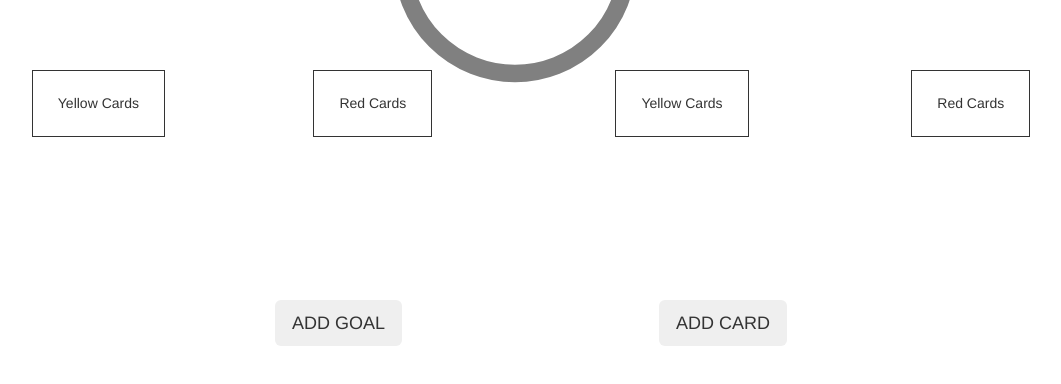
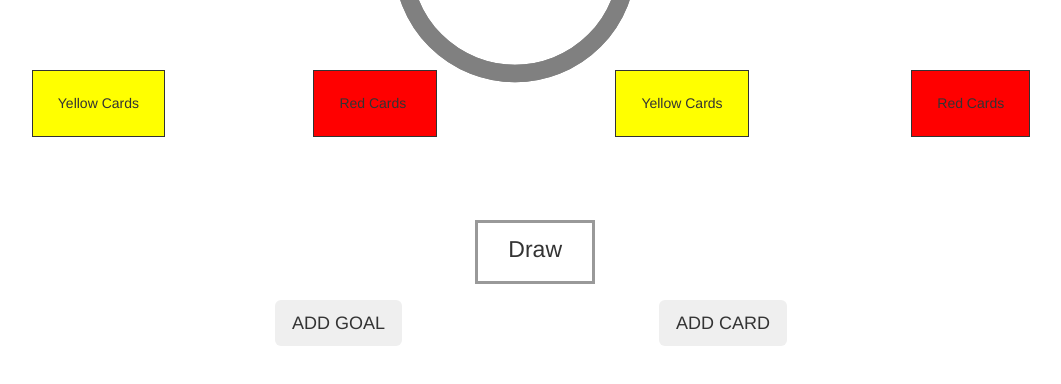
Before and after one commit to mdc5017/ScoreBoard, a website: page index.html in a window 1280 px wide. Shown: the part 340-724 px from the top of the page, without its empty margins (109-1170 px from the left). Drawn offline with nearby package versions, Linux system fonts and the light colour scheme.

Commit message:
end match results

```diff
--- a/index.html
+++ b/index.html
@@ -19,7 +19,7 @@
     <!-- Cards -->
     <div style="clear: both">
         <h5 id="teamAYellow" style="float: left; border-width:1px; border-style:solid; padding: 25px 25px 25px 25px;">  Yellow Cards </h5>
-        <h5 id="teamARed" style="float: right; border-width:1px; border-style:solid; padding: 25px 25px 25px 25px;">  Red Cards  </h5>
+        <h5 id="teamARed" style="float: right; border-width:1px; border-style:solid; padding: 25px 30px 25px 25px;">  Red Cards  </h5>
         <h5 id="teamBYellow" style="float: left; border-width:1px; border-style:solid; padding: 25px 25px 25px 25px;">  Yellow Cards </h5>
         <h5 id="teamBRed" style="float: right; border-width:1px; border-style:solid; padding: 25px 25px 25px 25px;">  Red Cards  </h5>
     </div>
@@ -28,7 +28,6 @@
     <button onclick="openAddCardForm()" id="addCardButton" type="button" class="btn btn-outline-dark btn-lg">ADD CARD</button>
     <!-- Add goal popup form -->
     <div class="form-popup" id="addGoalForm">
-        <!-- <form class="form-container"> -->
 
             <label for="team"><b>Team</b></label>
             <input type="text" id="goalTeamInput" placeholder="Enter Team Name" name="team" required>
@@ -41,7 +40,6 @@
 
             <button class="btn" id="submitGoalButton">Submit</button>
             <button class="btn" id="closeGoalButton">Close</button>
-        <!-- </form> -->
     </div>
     <!-- Add card popup form -->
     <div class="form-popup" id="addCardForm">
@@ -59,7 +57,10 @@
 
             <button class="btn" id="submitCardButton">Submit</button>
             <button class="btn" id="closeCardButton">Close</button>
-        </form>
+    </div>
+    <!-- End match popup form -->
+    <div class="form-popup" id="winnerDisplay">
+            <p id="endOfGameResult"></p>
     </div>
     <!-- Timer -->
     <div class="base-timer" id="timer">
@@ -83,7 +84,10 @@
             <p id="timeLeft"></p>
         </span>
       </div>
-
+    <div id="rectangle1"></div>
+    <div id="rectangle2"></div>
+    <div id="rectangle3"></div>
+    <div id="rectangle4"></div>
     <script src="index.js"></script>
 </body>
 </html>
--- a/style.css
+++ b/style.css
@@ -14,24 +14,28 @@
     position: absolute;
     left: 11%;
     top: 50%;
+    background-color: yellow;
 }
 
 #teamARed{
     position: absolute;
     left: 33%;
     top: 50%;
+    background-color: red;
 }
 
 #teamBYellow{
     position: absolute;
     right: 33%;
     top: 50%;
+    background-color: yellow;
 }
 
 #teamBRed{
     position: absolute;
     right: 11%;
     top: 50%;
+    background-color: red;
 }
 
 #addGoalButton {
@@ -46,6 +50,11 @@
     top: 80%;
 }
 
+#endMatchButton {
+    position: absolute;
+    left: 44%;
+    top: 90%;
+}
 #addGoalForm {
     display: none;
     position: absolute;
@@ -53,7 +62,7 @@
     left: 17%;
     top: 65%;
     border: 3px solid #999999;
-    padding: 20px 20px 20px 20px
+    padding: 20px 20px 20px 20px;
 }
 
 #addCardForm {
@@ -63,7 +72,7 @@
     right: 6%;
     top: 65%;
     border: 3px solid #999999;
-    padding: 20px 20px 20px 20px
+    padding: 20px 20px 20px 20px;
 }
 
 #timer {
@@ -99,20 +108,27 @@
     color: green;
     stroke-width: 7px;
 
-  /* Rounds the line endings to create a seamless circle */
   stroke-linecap: round;
 
-  /* Makes sure the animation starts at the top of the circle */
   transform: rotate(90deg);
   transform-origin: center;
 
-  /* One second aligns with the speed of the countdown timer */
   transition: 1s linear all;
 
-  /* Allows the ring to change color when the color value updates */
   stroke: currentColor;
 }
 
 #base-timer__svg {
     transform: scaleX(-1);
 }
+
+#winnerDisplay {
+    display: none;
+    position: absolute;
+    text-align: center;
+    right: 45%;
+    top: 70%;
+    border: 3px solid #999999;
+    padding: 10px 30px 5px 30px;
+    font-size: 23px;
+}
```
